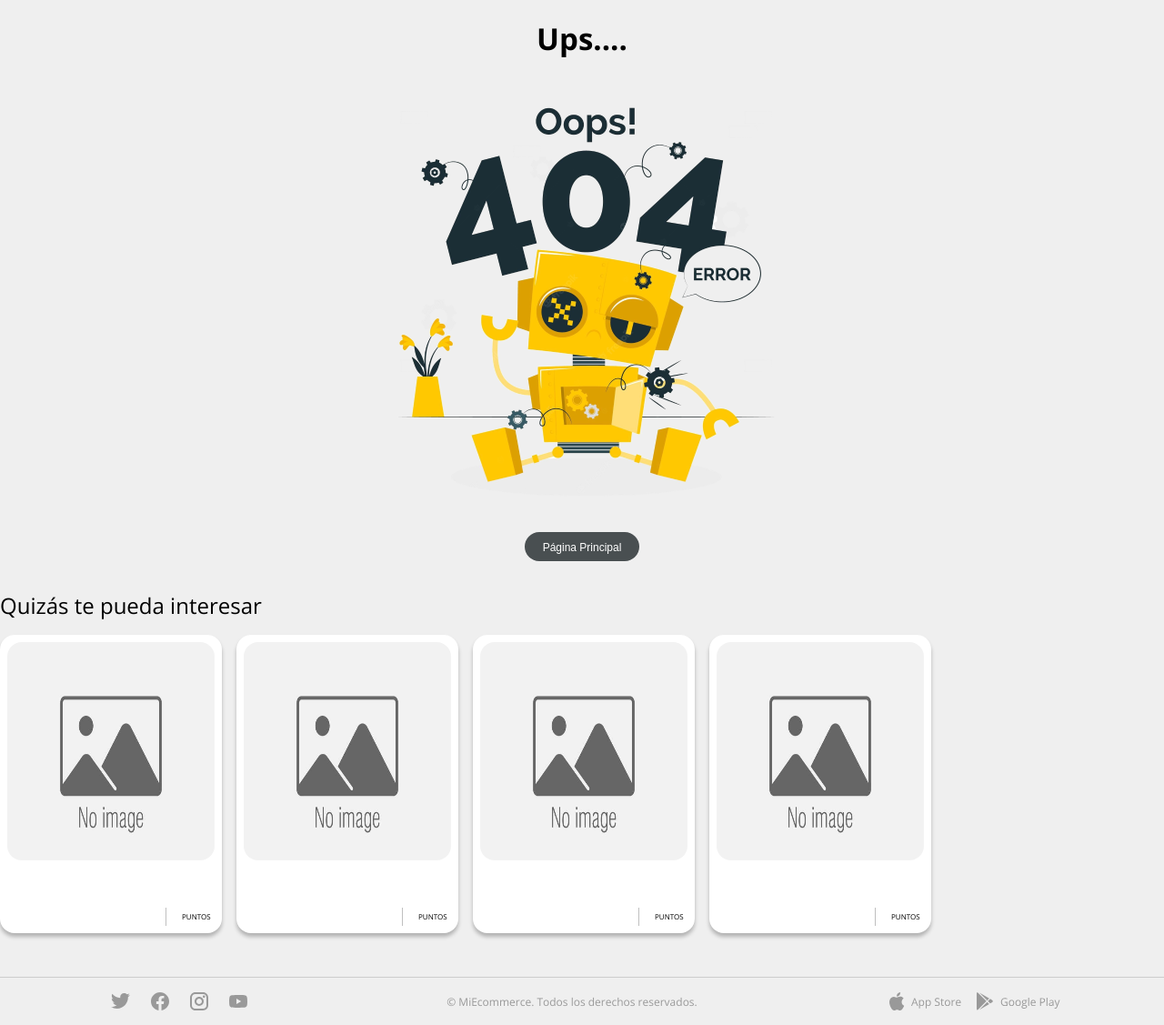
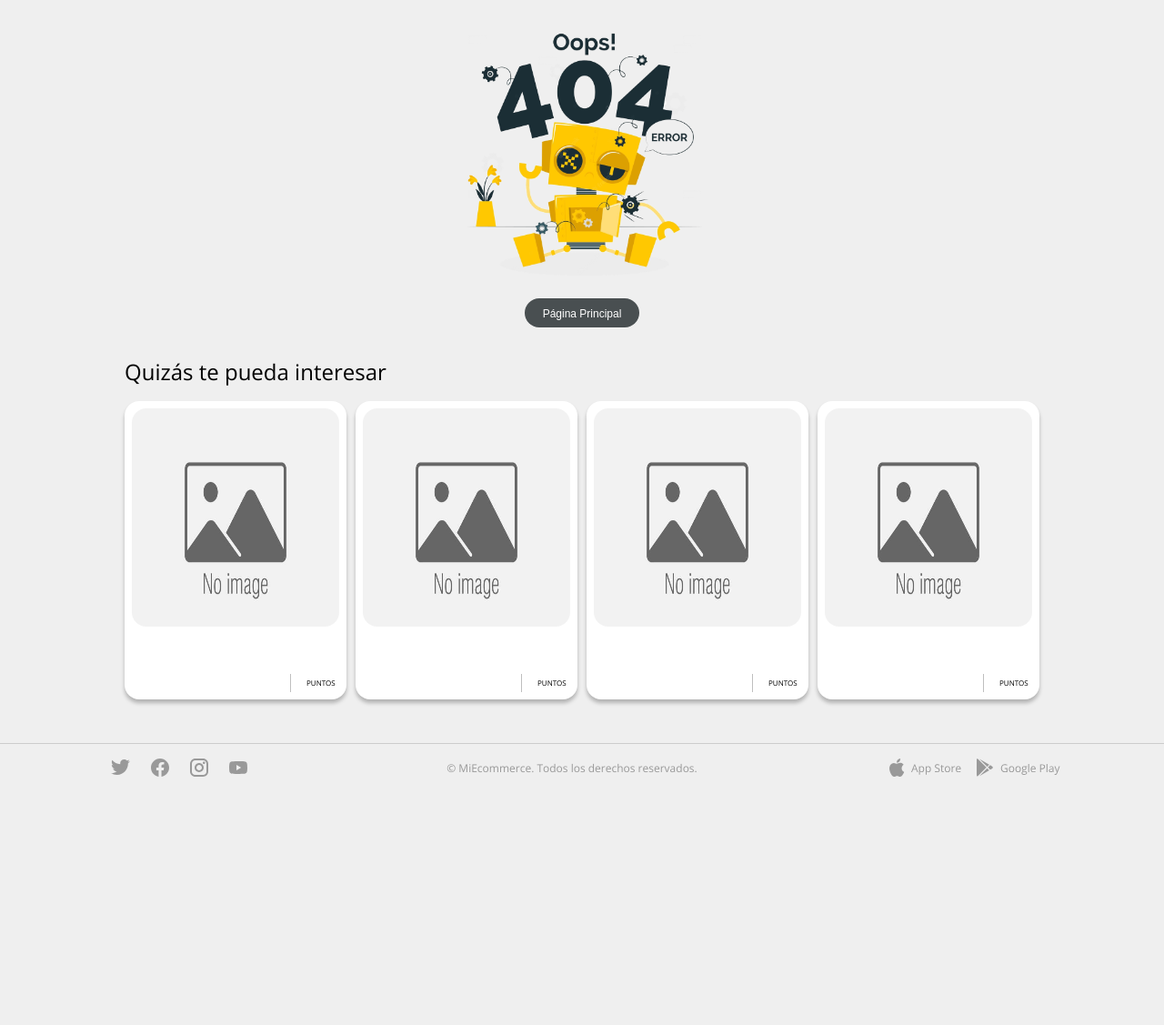
Before and after one commit to MaximilianoJaraCencosud/MiEcommerce-Grupo1, a Node server app: template src/views/pages/404.ejs in a window 1280 px wide. Shown: the part 64-1191 px from the top of the page at 91% size. After the commit the page ends 918 px from the top, so only its background shows below. Run offline with Node 20, Linux system fonts and the light colour scheme; the template is opened without the code that fills it, so the values that code supplies are empty.

Commit message:
pagina 404 y not found

```diff
--- a/public/css/components/main-product.css
+++ b/public/css/components/main-product.css
@@ -244,10 +244,11 @@
 }
 
 .not-found__img{
-  width: 100%;
+  text-align: center;
+  width: 80%;
 }
 
 .not-found__img img{
-  width: 100%;
+  width: 80%;
   height: auto;
 }
--- a/public/css/pages/404.css
+++ b/public/css/pages/404.css
@@ -1,17 +1,27 @@
+.main-404{
+    display: flex;
+    flex-direction: column;
+    justify-content: center;
+    padding: 16px 16px 0px 16px;
+}
+
 .error-404{
     display: flex;
     flex-direction: column;
     align-items: center;
   }
 
-  .error-404__title{
-    text-align: center;
-    font-size: 22px;
-    padding: 20px;
-  }
 
   .error-404__img{
     display: flex;
     justify-content: center;
-    width: 100%;
+    width: 50%;
   }
+
+  .error-404__img img{
+    width: 50%;
+  }
+
+  .error-404__products{
+    margin: 0 auto;
+  }
--- a/src/views/pages/404.ejs
+++ b/src/views/pages/404.ejs
@@ -3,10 +3,6 @@
 <main class="main-404">
 
   <div class="error-404">
-
-    <div class="error-404__title">
-      <h2>Ups....</h2>
-    </div>
 
     <div class="error-404__img">
       <img src="images/error-404.png" alt="">
@@ -14,9 +10,10 @@
     <a href="/"><%-include('../partials/button',{text: 'Página Principal'}) %></a>
 
     </div>
-
-    <div class="home__section-products">
-      <%- include('../partials/interest-products', {products: productsByRate, title: "Quizás te pueda interesar", count: 4}) %>
+    <div class="error-404__products">
+      <div class="home__section-products">
+        <%- include('../partials/interest-products', {products: productsByRate, title: "Quizás te pueda interesar", count: 4}) %>
+      </div>
     </div>
 </main>
 
```
